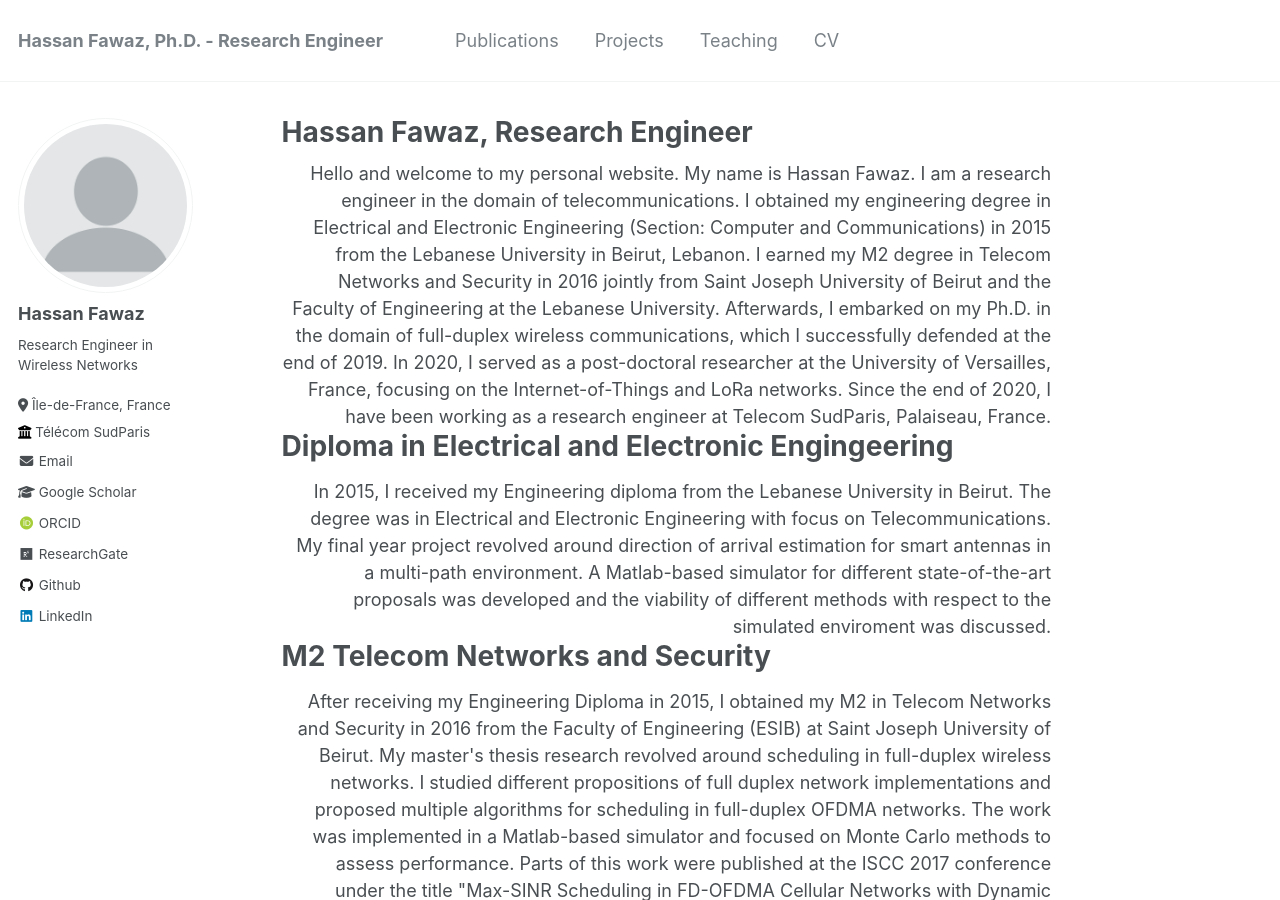
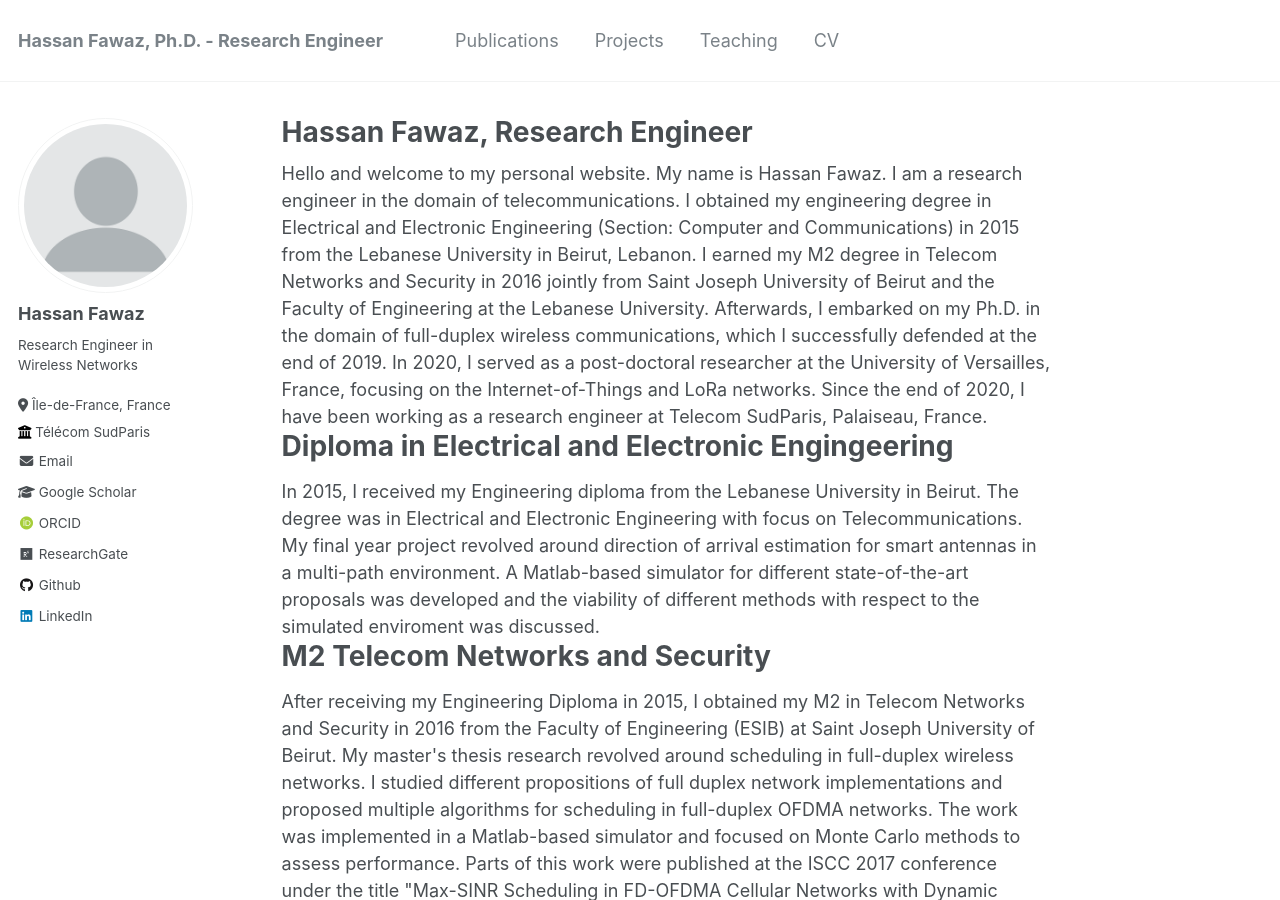
Before and after one commit to Hassan-Fawaz/Hassan-Fawaz.github.io, a Jekyll site: the page built from _pages/about.md, in a window 1280 px wide and 900 px high. Built offline with Jekyll 4.4.1, drawn with Linux system fonts in a browser that asks for light colours; some web fonts are replaced.

Commit message:
22/03 -2

```diff
--- a/_pages/about.md
+++ b/_pages/about.md
@@ -6,20 +6,20 @@ redirect_from:
   - /about/
   - /about.html
 ---
-<div style="text-align: right;">
+<div style="text-align: left;">
 Hello and welcome to my personal website. My name is Hassan Fawaz. I am a research engineer in the domain of telecommunications. I obtained my engineering degree in Electrical and Electronic Engineering (Section: Computer and Communications) in 2015 from the Lebanese University in Beirut, Lebanon. I earned my M2 degree in Telecom Networks and Security in 2016 jointly from Saint Joseph University of Beirut and the Faculty of Engineering at the Lebanese University. Afterwards, I embarked on my Ph.D. in the domain of full-duplex wireless communications, which I successfully defended at the end of 2019. In 2020, I served as a post-doctoral researcher at the University of Versailles, France, focusing on the Internet-of-Things and LoRa networks. Since the end of 2020, I have been working as a research engineer at Telecom SudParis, Palaiseau, France.
 </div>
 
 Diploma in Electrical and Electronic Engingeering
 ======
-<div style="text-align: right;">
+<div style="text-align: left;">
 In 2015, I received my Engineering diploma from the Lebanese University in Beirut. The degree was in Electrical and Electronic Engineering with focus on Telecommunications. My final year project revolved around direction of arrival estimation for smart antennas in a multi-path environment. A Matlab-based simulator for different state-of-the-art proposals was developed and the viability of different methods with respect to the simulated enviroment was discussed.
 </div>
 
 
 M2 Telecom Networks and Security
 ======
-<div style="text-align: right;">
+<div style="text-align: left;">
 After receiving my Engineering Diploma in 2015, I obtained my M2 in Telecom Networks and Security in 2016 from the Faculty of Engineering (ESIB) at Saint Joseph University of Beirut. My master's thesis research revolved around scheduling in full-duplex wireless networks. I studied different propositions of full duplex network implementations and proposed multiple algorithms for scheduling in full-duplex OFDMA networks. The work was implemented in a Matlab-based simulator and focused on Monte Carlo methods to assess performance. Parts of this work were published at the ISCC 2017 conference under the title "Max-SINR Scheduling in FD-OFDMA Cellular Networks with Dynamic Arrivals".
 </div>
 
@@ -31,14 +31,14 @@ At the end of 2016, I was awarded a Doctoral Fellowship from the National Counci
 
 Postdoc at Université de Versailles Saint-Quentin-en-Yvelines
 ======
-<div style="text-align: right;">
+<div style="text-align: left;">
 Immediately after defending my thesis, I started a one-year postdoctoral fellowship at UVSQ, Paris-Saclay, France. My research during this period centered around Internet of Things (IoT) networks. We began by proposing spreading factor assignment algorithms for LoRaWAN in a multi-operator environment. We utilized recurrent neural networks, specifically LSTMs, to model the packet delivery rate as a time series. The latter aids in reducing the amount of cooperation required among different network operators. In my current work, we are employing game theory and correlated equilibrium to allocate the available channels in a LoRaWAN among competing operators.
 </div>
 
 
 Research Engineer at Télécom SudParis - IP Paris
 ======
-<div style="text-align: right;">
+<div style="text-align: left;">
 At the end of 2020, I joined Télécom SudParis as a research engineer to work on a project focused on proposing multi-agent deep learning-based proposals for load balancing and queue management in networks. The work used network simulation and emulation tools such as ns3 and mininet, alongside deep learning libraries in Python (Pytorch, TensorFlow). We used multiple deep learning techniques, such as deep Q-learning, graph convolutional reinforcement learning, constrained deep reinforcement learning, and others alongside attention based agent cooperation techniques to propose solutions for the two tasks both seperatly and in a joint manner.
 
 A second phase of my work at Télécom SudParis started in 2023, wherein I started working on 5G New Radio systems. More specifically, the objective is to utilize the ns3 based Lena NR module, which implements a non-standalone 5G simulator by utilizing the LTE core in ns3 to create a standalone 5G enviroment. The work enlists the help of state-of-the-art 5G emulators and code such as Open5gs and UERANSIM.
```
